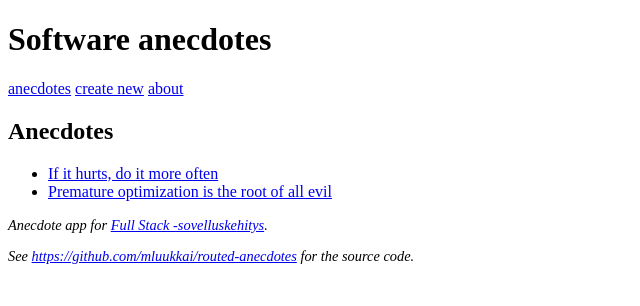
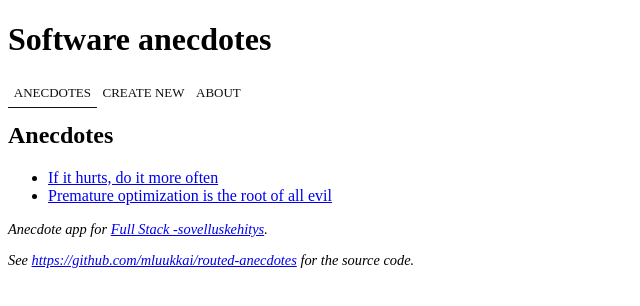
Before and after one commit to pcjens/fullstack-osa-6, a React (Create React App) app in the folder routed-anecdotes/: page / in a window 1280 px wide. Shown: the top 306 px of the page, without its empty margins (0-640 px from the left). Built offline with nearby package versions, Linux system fonts and the light colour scheme.

Commit message:
Add 6.20

```diff
--- a/routed-anecdotes/src/App.js
+++ b/routed-anecdotes/src/App.js
@@ -1,13 +1,29 @@
 import React from 'react'
-import { BrowserRouter as Router, Route, Link } from 'react-router-dom'
+import { BrowserRouter as Router, Route, Link, NavLink } from 'react-router-dom'
 
-const Menu = () => (
-  <div>
-    <Link to='/'>anecdotes</Link>&nbsp;
-    <Link to='/create'>create new</Link>&nbsp;
-    <Link to='/about'>about</Link>&nbsp;
-  </div>
-)
+const Menu = () => {
+  const style = {
+    color: '#111',
+    padding: '0.3em',
+    paddingRight: '0.3em',
+    paddingLeft: '0.3em',
+    textDecoration: 'none',
+    fontVariant: 'all-small-caps',
+    fontSize: '1.2rem'
+  }
+
+  const activeStyle = {
+    borderBottom: '1px solid #111'
+  }
+
+  return (
+    <div>
+      <NavLink style={style} activeStyle={activeStyle} exact to='/'>anecdotes</NavLink>
+      <NavLink style={style} activeStyle={activeStyle} exact to='/create'>create new</NavLink>
+      <NavLink style={style} activeStyle={activeStyle} exact to='/about'>about</NavLink>
+    </div>
+  )
+}
 
 const Notification = ({message}) => {
   if (message.length > 0) {
```
